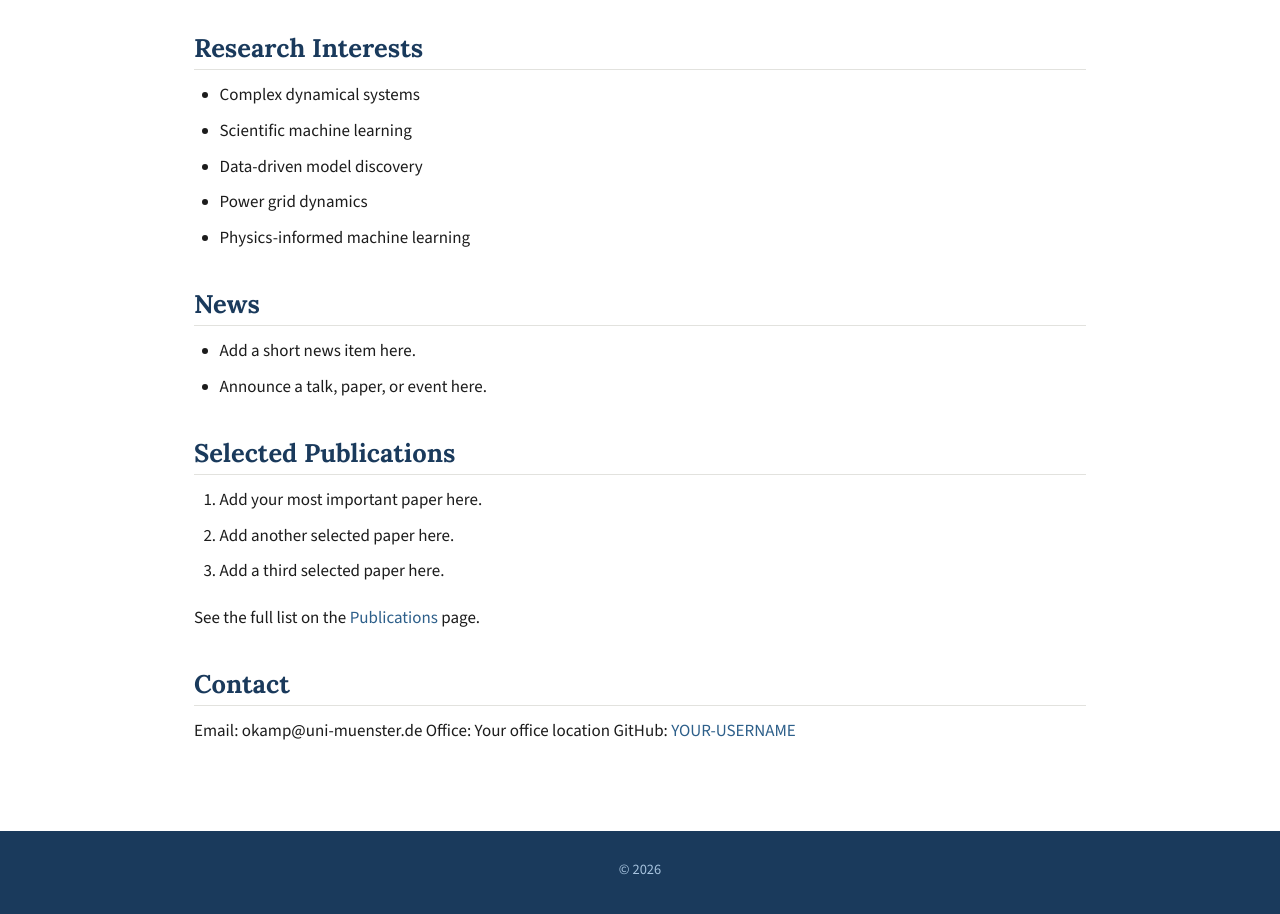
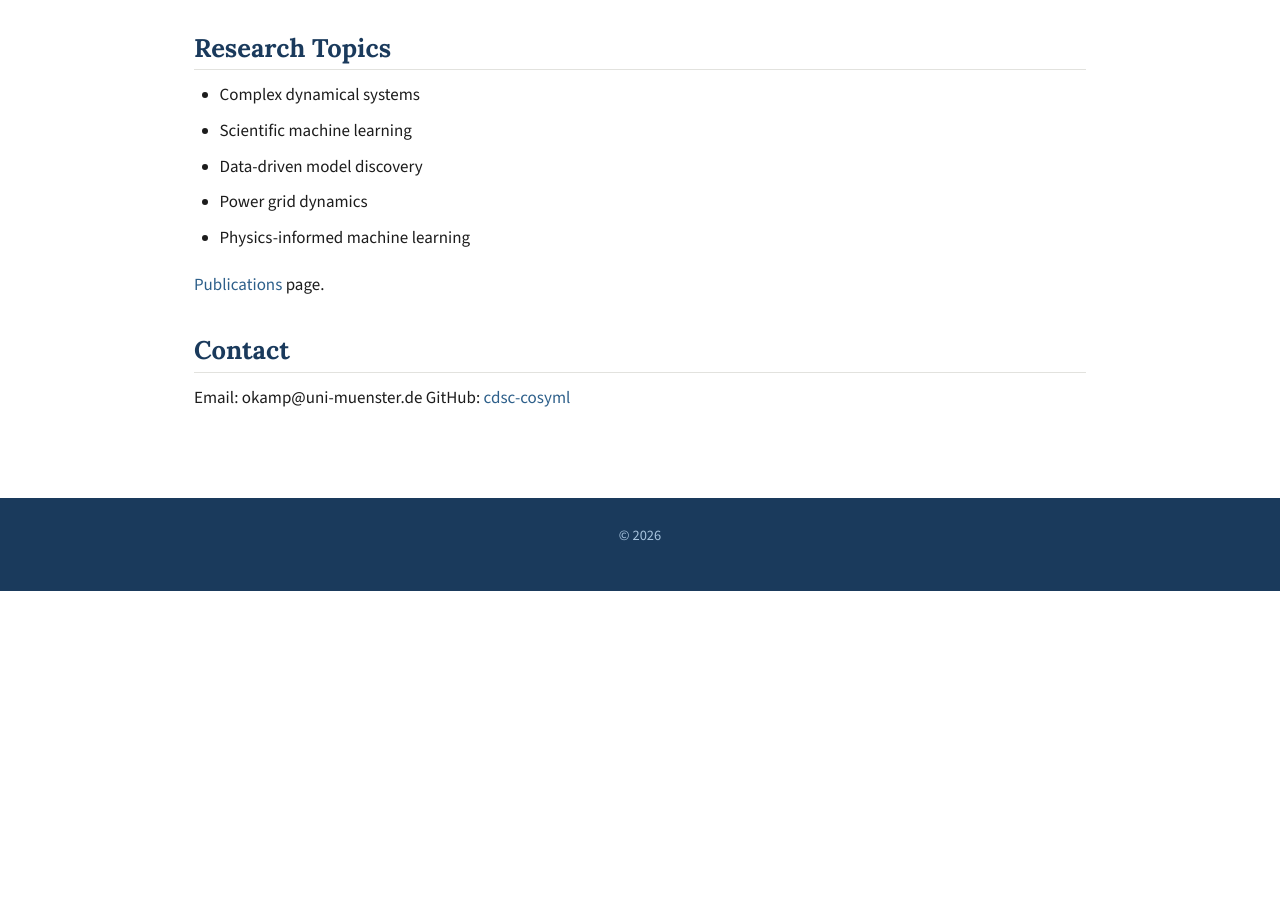
Before and after one commit to CDSC-CoSyML/CDSC-CoSyML.github.io, a Jekyll site: the page built from index.md, in a window 1280 px wide and 1400 px high, scrolled down 354 px. Shown: the part 476-1390 px from the top of the window. Built offline with Jekyll 4.4.1, drawn with Linux system fonts in a browser that asks for light colours; a script that is not in the unit is left out; after the commit the page ends 1421 px from its top, so only the background shows below that.

Commit message:
Update index.md

```diff
--- a/index.md
+++ b/index.md
@@ -16,7 +16,7 @@ title: Home
   </div>
 </div>
 
-## Research Interests
+## Research Topics
 
 - Complex dynamical systems
 - Scientific machine learning
@@ -24,21 +24,9 @@ title: Home
 - Power grid dynamics
 - Physics-informed machine learning
 
-## News
-
-- Add a short news item here.
-- Announce a talk, paper, or event here.
-
-## Selected Publications
-
-1. Add your most important paper here.
-2. Add another selected paper here.
-3. Add a third selected paper here.
-
-See the full list on the [Publications](/publications/) page.
+ [Publications](/publications/) page.
 
 ## Contact
 
 Email: okamp@uni-muenster.de
-Office: Your office location
-GitHub: [YOUR-USERNAME](https://github.com/YOUR-USERNAME)
+GitHub: [cdsc-cosyml](https://github.com/cdsc-cosyml)
```
